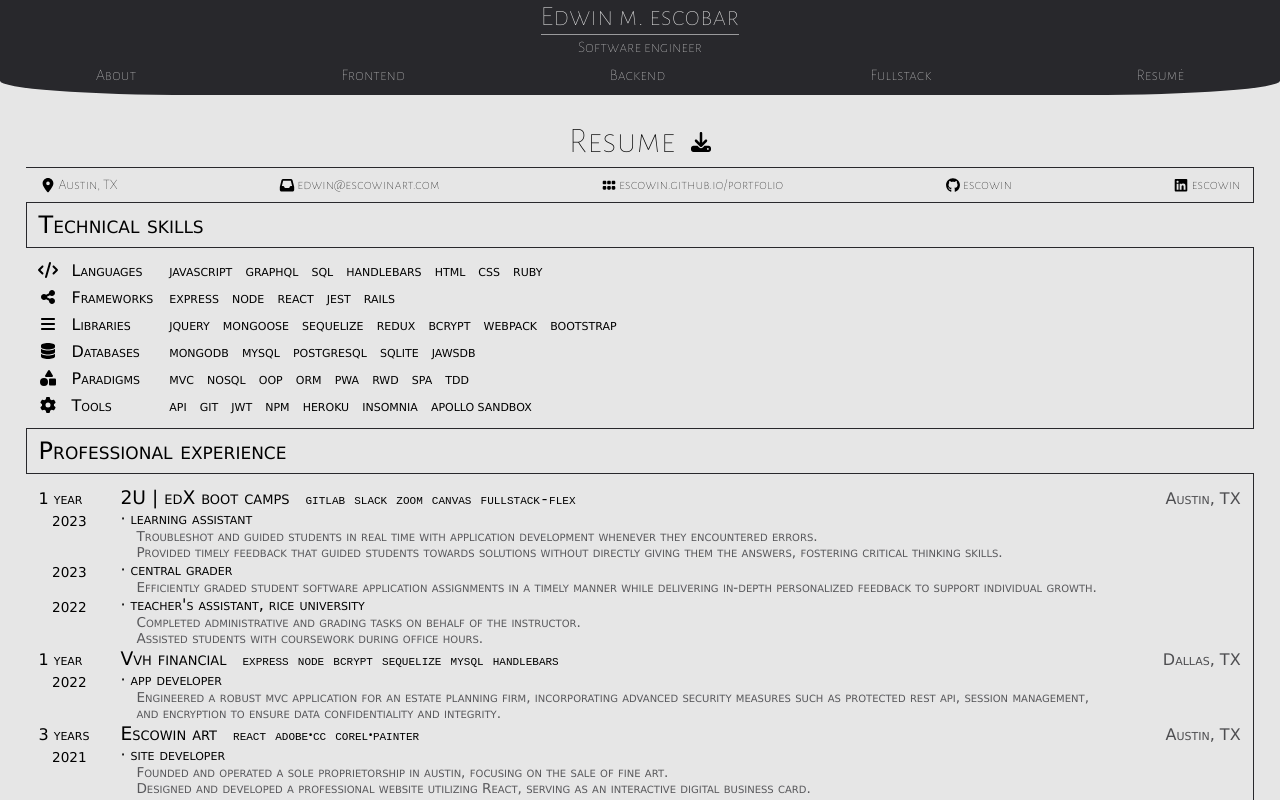
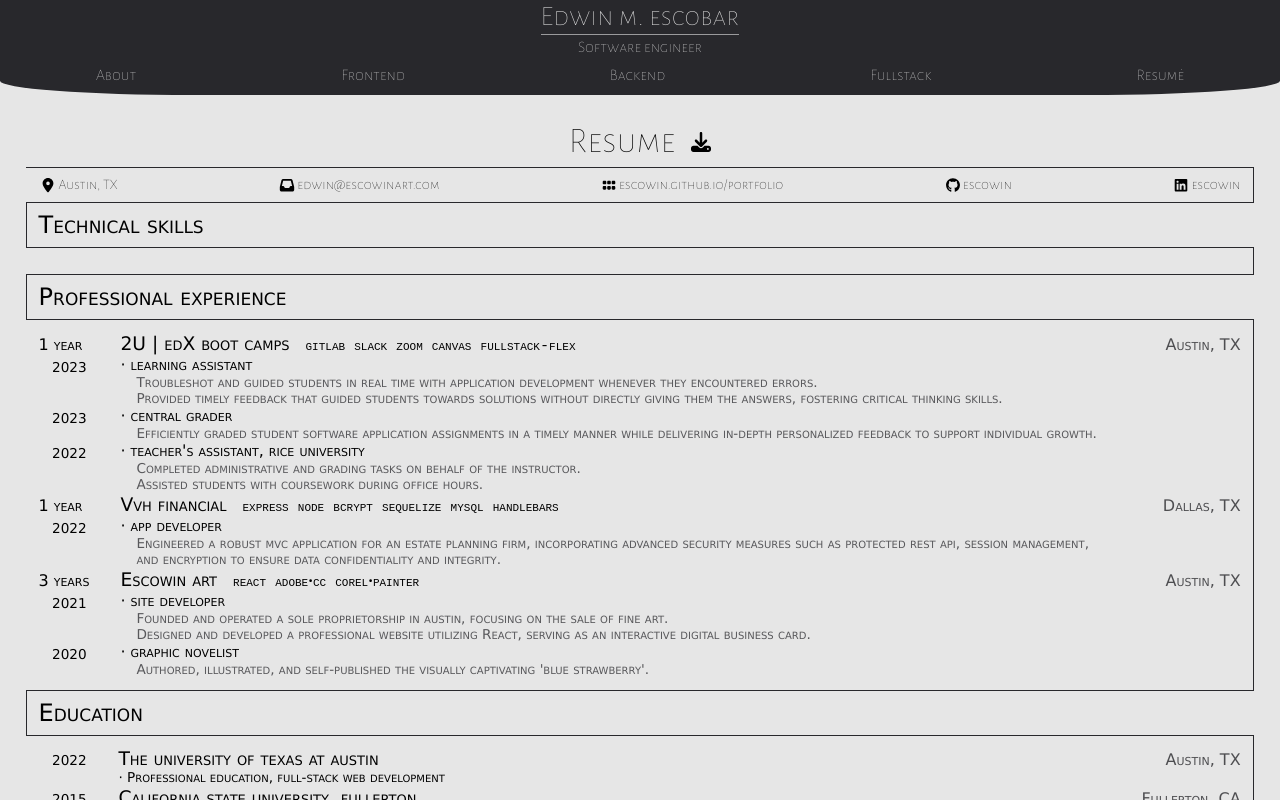
Before and after one commit to escowin/portfolio, a React (Create React App) app: page / in a window 1280 px wide. Shown: the top 800 px of the page. Built offline with nearby package versions, Linux system fonts and the light colour scheme; a web font is replaced by a local one.

Commit message:
consolidated skillset variables into an array with associated fa icons

```diff
--- a/src/assets/data/index.js
+++ b/src/assets/data/index.js
@@ -143,6 +143,9 @@ const portfolioData = {
     //     "The ministry of education of the republic of korea",
     //   location: "남상초등학교",
     // },
+  ],
+  knowledge: [
+
   ],
   skillset: {
     languages: [
--- a/src/components/Skillset/index.js
+++ b/src/components/Skillset/index.js
@@ -5,7 +5,7 @@ import {
   faGear,
   faShapes,
   faShareNodes,
-  faBars
+  faBars,
 } from "@fortawesome/free-solid-svg-icons";
 import portfolioData from "../../assets/data";
 import "./index.css";
@@ -13,21 +13,30 @@ import "./index.css";
 function Skillset() {
   const skillset = portfolioData.skillset;
 
-  const languages = skillset.languages.join(" ");
-  const jsFrameworks = skillset.frameworks.js.join(" ");
-  const rubyFrameworks = skillset.frameworks.ruby.sort().join(" ");
-  const cssLibraries = skillset.libraries.css.sort().join(" ");
-  const jsLibraries = skillset.libraries.js.join(" ");
-  const databases = skillset.databases.join(" ");
-  const paradigms = skillset.paradigms.sort().join(" ");
-  const tools = skillset.tools.join(" ");
+  const knowledge = [
+    { icon: faCode, skill: skillset.languages.join(" ") },
+    {
+      icon: faShareNodes,
+      skill: `${skillset.frameworks.js.join(" ")} ${skillset.frameworks.ruby}`,
+    },
+    {
+      icon: faBars,
+      skill: `${skillset.libraries.js.join(" ")} ${skillset.libraries.css.join(
+        " "
+      )}`,
+    },
+    { icon: faDatabase, skill: skillset.databases.join(" ") },
+    { icon: faShapes, skill: skillset.paradigms.sort().join(" ") },
+    { icon: faGear, skill: skillset.tools.join(" ") },
+  ];
 
+  console.log(knowledge);
   // note: use array iteration to eliminate the return's unneccesary hardcoded pattern
   return (
     <>
       <h2 className="resume-subhead">Technical skills</h2>
       <section className="resume-section" id="skills">
-        <p className="skill-type">
+        {/* <p className="skill-type">
           <FontAwesomeIcon icon={faCode} />
           <span className="display-lg"> Languages</span>
         </p>
@@ -60,7 +69,7 @@ function Skillset() {
           <FontAwesomeIcon icon={faGear} />
           <span className="display-lg"> Tools</span>
         </p>
-        <p className="skillset">{tools}</p>
+        <p className="skillset">{tools}</p> */}
       </section>
     </>
   );
```
